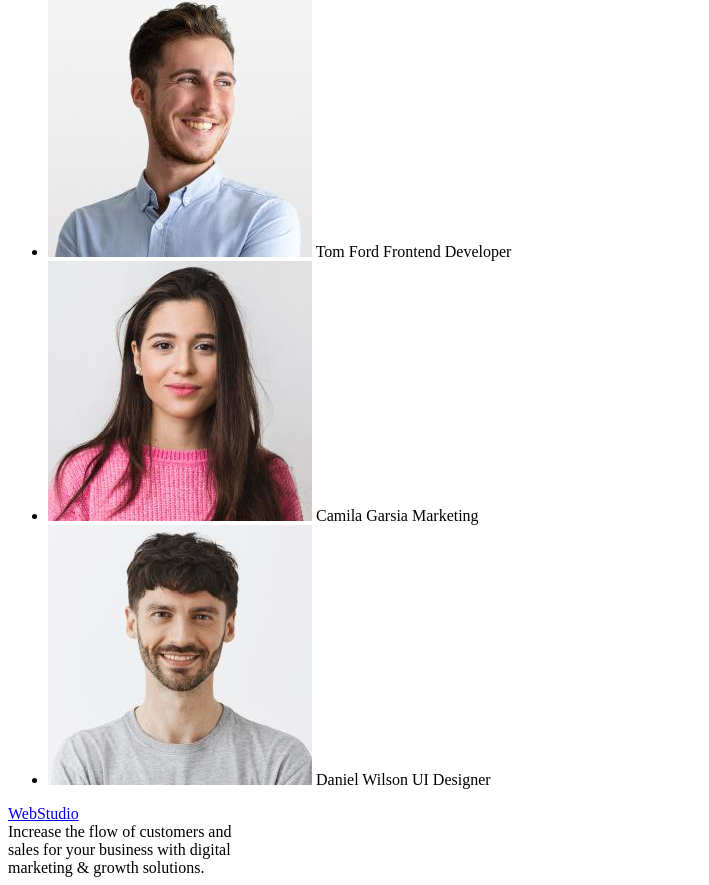
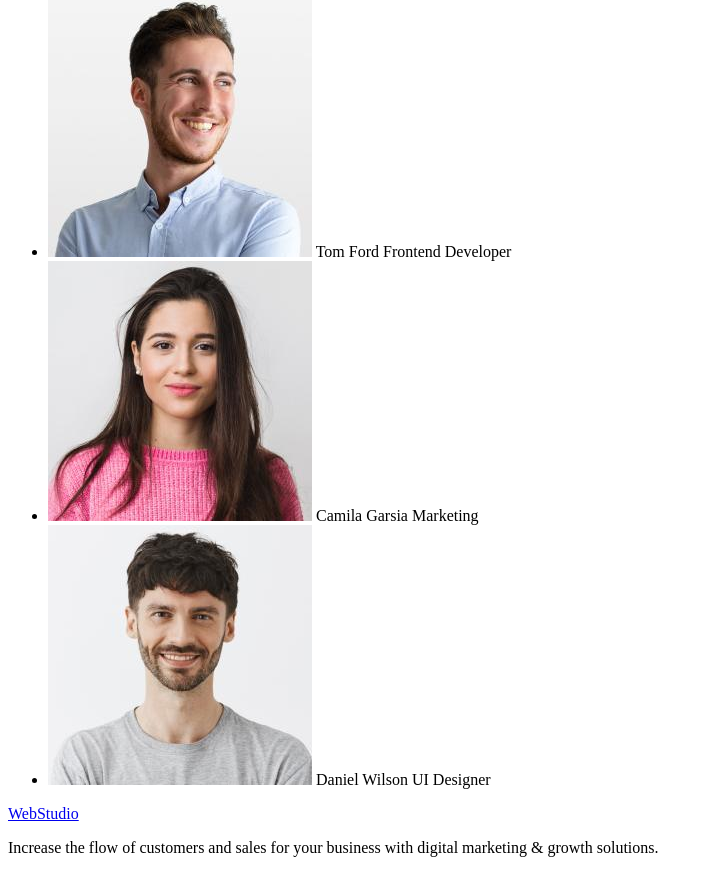
Before and after one commit to AlexGoIT23/goit-markup-hw-01, a plain HTML site: page index.html in a window 1280 px wide. Shown: the part 1636-2521 px from the top of the page, without its empty margins (0-709 px from the left). Drawn offline with Linux system fonts and the light colour scheme.

Commit message:
Update index.html

```diff
--- a/index.html
+++ b/index.html
@@ -101,11 +101,11 @@
 
     <footer>
         <a href="./index.html">WebStudio</a>
-        <section>
-        Increase the flow of customers and <br />
-        sales for your business with digital <br />
-        marketing & growth solutions.
-        </section>
+
+        <p>Increase the flow of customers and
+        sales for your business with digital
+        marketing & growth solutions. </p>
+
 
     </footer>
 </body>
```
